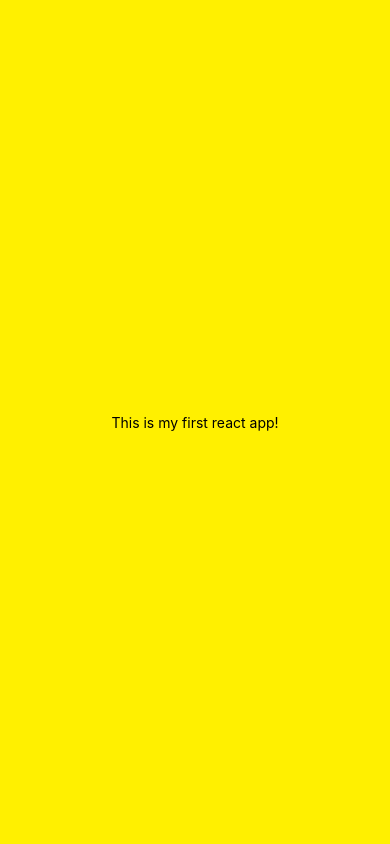
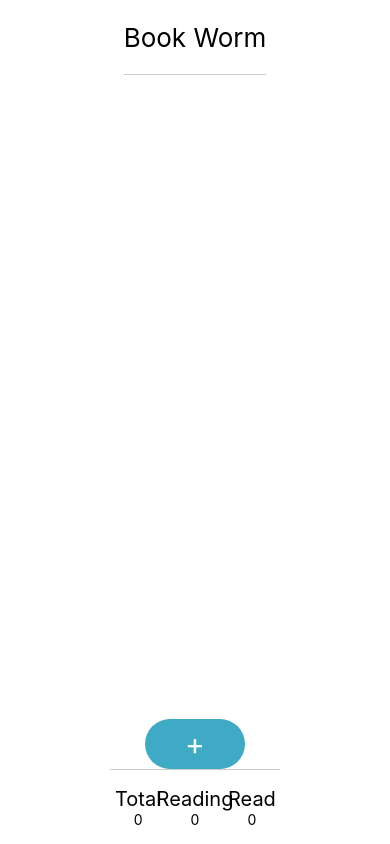
Before and after one commit to theknoosh/first-project, a React Native app: screen / in a window 390 px wide. Built offline with nearby package versions, Linux system fonts and the light colour scheme.

Commit message:
3 Views set up, text for header and footer
Now working on button for main view

```diff
--- a/App.js
+++ b/App.js
@@ -1,19 +1,75 @@
 import React from "react";
-import { StyleSheet, Text, View } from "react-native";
+import { StyleSheet, Text, View, SafeAreaView } from "react-native";
 
-export default function App() {
-  return (
-    <View style={styles.container}>
-      <Text>This is my first react app!</Text>
-    </View>
-  );
+import BookCount from "./Components/BookCount";
+
+export default class App extends React.Component {
+  constructor() {
+    super();
+    this.state = {
+      totalCount: 0,
+      readingCount: 0,
+      readCount: 0
+    };
+  }
+
+  render() {
+    return (
+      <View style={styles.container}>
+        <SafeAreaView />
+        <View
+          style={{
+            height: 75,
+            borderBottomWidth: 0.5,
+            borderBottomColor: "#cbcdcb",
+            alignItems: "center",
+            justifyContent: "center"
+          }}
+        >
+          <Text style={{ fontSize: 26 }}>Book Worm</Text>
+        </View>
+
+        {/* Body view */}
+        <View style={{ flex: 1 }}></View>
+        <View
+          style={{
+            width: 100,
+            height: 50,
+            borderRadius: 25,
+            backgroundColor: "#3eaac6",
+            alignItems: "center",
+            justifyContent: "center"
+          }}
+        >
+          <Text style={{ color: "white", fontSize: 30 }}>+</Text>
+        </View>
+        <View
+          style={{
+            height: 75,
+            borderTopWidth: 0.5,
+            borderTopColor: "#cbcdcb",
+            flexDirection: "row"
+          }}
+        >
+          <BookCount title="Total" count={this.state.totalCount} />
+          <BookCount title="Reading" count={this.state.readingCount} />
+          <BookCount title="Read" count={this.state.readCount} />
+        </View>
+        <SafeAreaView />
+      </View>
+    );
+  }
 }
 
 const styles = StyleSheet.create({
   container: {
     flex: 1,
-    backgroundColor: "#fff000",
+    backgroundColor: "white",
     alignItems: "center",
     justifyContent: "center"
+  },
+  box: {
+    flex: 1,
+    backgroundColor: "red"
   }
 });
--- /dev/null
+++ b/Components/BookCount.js
@@ -0,0 +1,13 @@
+import React from "react";
+import { View, Text } from "react-native";
+
+export default class BookCount extends React.Component {
+  render() {
+    return (
+      <View style={{ flex: 1, alignItems: "center", justifyContent: "center" }}>
+        <Text style={{ fontSize: 20 }}>{this.props.title}</Text>
+        <Text>{this.props.count}</Text>
+      </View>
+    );
+  }
+}
```
